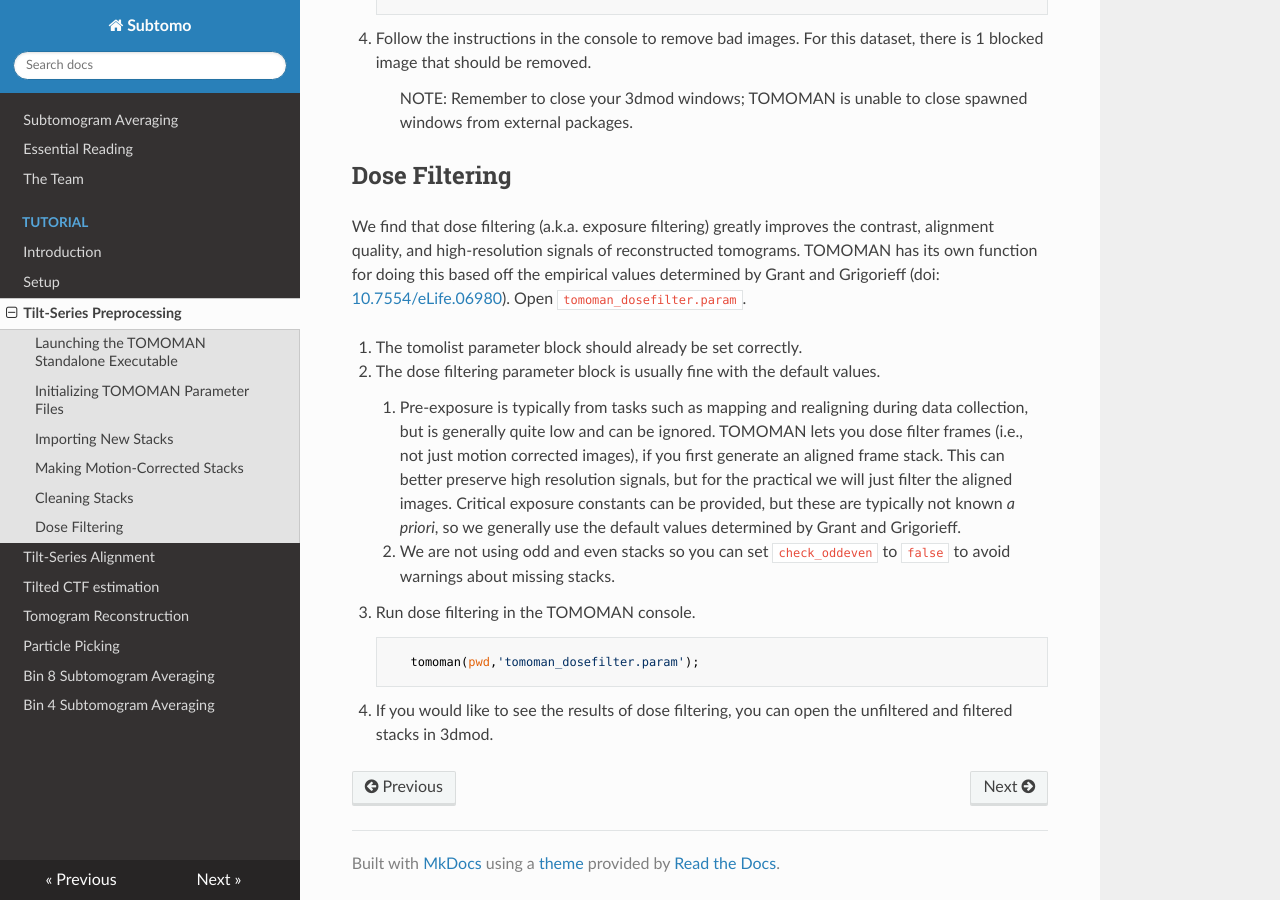
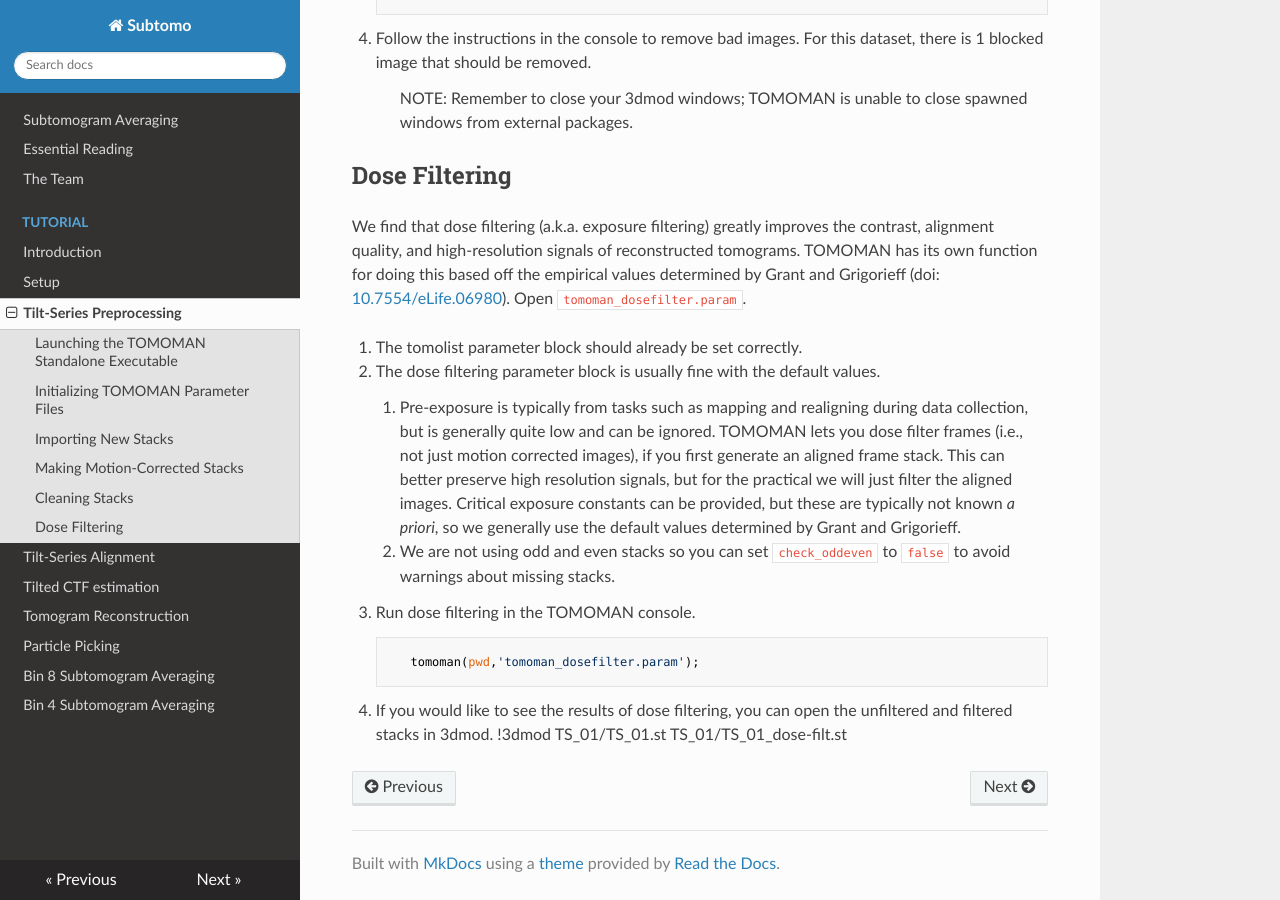
Before and after one commit to wan-lab-vanderbilt/subtomo-tutorials, an MkDocs documentation site: the page built from docs/hiv/preproc.md, in a window 1280 px wide and 900 px high, scrolled down 3554 px. Built offline with MkDocs 1.6.1, drawn with Linux system fonts in a browser that asks for light colours; nearby versions of some CDN libraries.

Commit message:
Update preproc.md
added command

```diff
--- a/docs/hiv/preproc.md
+++ b/docs/hiv/preproc.md
@@ -164,3 +164,4 @@ Open `tomoman_dosefilter.param`.
            tomoman(pwd,'tomoman_dosefilter.param');
 
 5. If you would like to see the results of dose filtering, you can open the unfiltered and filtered stacks in 3dmod.
+           !3dmod TS_01/TS_01.st TS_01/TS_01_dose-filt.st
```
